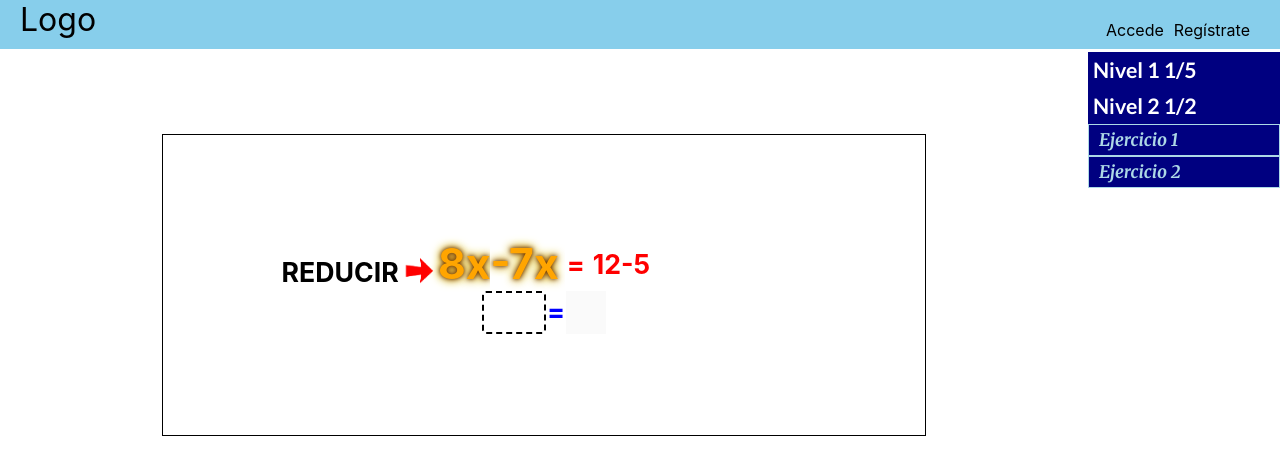
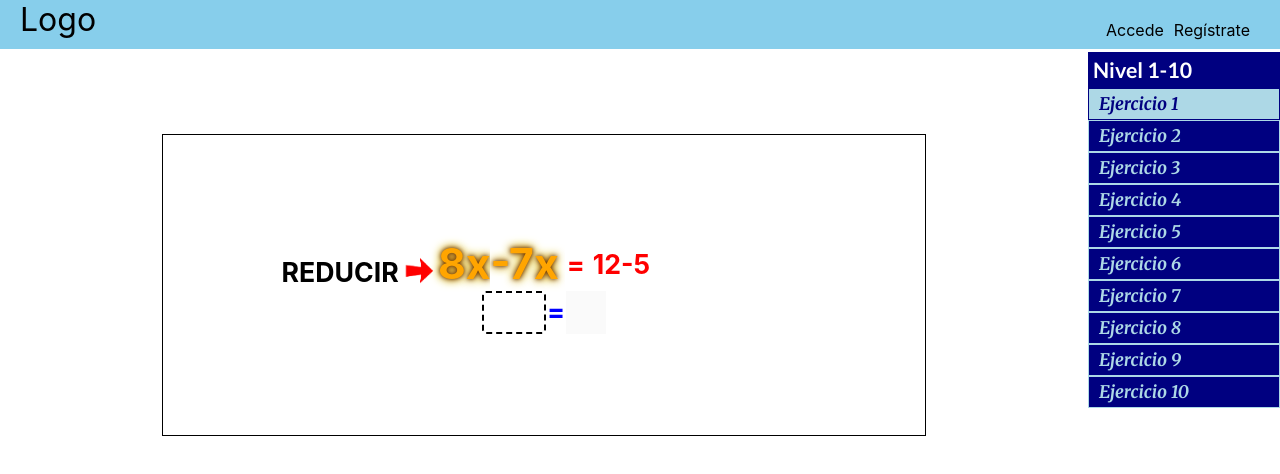
Before and after one commit to chopinex/ecuaciones, a React (Create React App) app: page / in a window 1280 px wide. Shown: the top 474 px of the page. Built offline with nearby package versions, Linux system fonts and the light colour scheme.

Commit message:
Tips y barra lateral ya funcionan Signed-off-by: Arturo Navarro Riveros <arnariv@outlook.com>

```diff
--- a/src/components/Principal/BarraLateral.js
+++ b/src/components/Principal/BarraLateral.js
@@ -2,9 +2,24 @@ import React,{useState} from 'react'
 import './BarraLateral.css'
 
 const BarraLateral = (props) =>{
-	const nivel=2;
-	const ejercicio=1;
-	const [mostrar,setMostrar] = useState([false,false]);
+
+	var cntNivel=[];
+	let nvl = "1";
+	let cnt = 0;
+	var nvls = 1;
+	Object.keys(props.initialData).map(ecuacionId => {
+		if(props.initialData[ecuacionId]['nivel']===nvl)
+			cnt++;
+		else{
+			cntNivel.push(cnt);
+			cnt=0;
+			nvl=props.initialData[ecuacionId]['nivel'];
+			nvls++;
+		}
+	});
+	cntNivel.push(cnt);
+
+	const [mostrar,setMostrar] = useState([true,false,false,false,false]);
 
 	const handleClick = (clave) =>{
 		let items =[...mostrar];
@@ -12,39 +27,30 @@ const BarraLateral = (props) =>{
 		setMostrar(items);
 	};
 
+	const activo= {backgroundColor:"lightBlue",color:"navy",border:"navy 1px solid"};
+
+	const ejercicios=[];
+	const niveles=[];
+	for (let i = 0; i < nvls; i++) {
+		let ej=[];
+		for( let j = 0; j < cntNivel[i]; j++)
+			ej.push(<div key={j} className="ejercicio" style={(props.numEc===j+1)?activo:null}>Ejercicio {j+1}</div>);
+		ejercicios.push(ej);
+ 	}
+ 	for (let i = 0; i < nvls; i++) {
+ 		niveles.push(<div className="nivel">
+ 			<div className="nivel-titulo" onClick={() => handleClick(0)}>Nivel {i+1}-{ejercicios[i].length}</div>
+ 			{(props.numNiv ===i+1 || mostrar[i]) && <div>
+ 				{ejercicios[i]}
+ 			 </div>
+ 			}
+ 			</div>
+ 		);
+	}
+
 	return(
 		<div className="barra">
-			<div className="nivel">
-				<div className="nivel-titulo" onClick={() => handleClick(0)}>Nivel 1 1/5</div>
-				{(nivel===1 || mostrar[0]) && <div>
-					<div className="ejercicio">
-						Ejercicio 1
-					</div>
-					<div className="ejercicio">
-						Ejercicio 2
-					</div>
-					<div className="ejercicio">
-						Ejercicio 3
-					</div>
-					<div className="ejercicio">
-						Ejercicio 4
-					</div>
-					<div className="ejercicio">
-						Ejercicio 5
-					</div>
-				</div>}
-			</div>
-			<div className="nivel">
-				<div className="nivel-titulo" onClick={() => handleClick(1)}>Nivel 2 1/2</div>
-				{(nivel===2 || mostrar[1]) && <div>
-					<div className="ejercicio">
-						Ejercicio 1
-					</div>
-					<div className="ejercicio">
-						Ejercicio 2
-					</div>
-				</div>}
-			</div>
+			{niveles}
 		</div>
 	)
 }
--- a/src/components/Principal/Principal.js
+++ b/src/components/Principal/Principal.js
@@ -8,24 +8,26 @@ const Principal = () =>{
     const [lado,setLado] = useState('column-1')
     const [paso,setPaso] = useState('reducir')
     const [etapa,setEtapa] = useState('')
+    const [nivID,setNivID] = useState(1)
     const [ecuaID,setEcuaID] = useState(1)
     const redFirst=false
 
     const allData = require('../../data/ecuaciones.json');
-    //const initialData = allData['ejercicio-1'];
 
     const tipIzquierda0 = {left: "20%",top: "180px"};
-    const tipIzquierda = {left: "22vw",top: "32vh"};
+    const tipIzquierda = {left: "22vw",top: (32+70*(ecuaID-1)).toString()+"vh"};
     const tipTransponer = {left: "26%",top: "280px"};
     const tipDerecha0 = {left: "64%",top: "180px"};
-    const tipDerecha = {left: "55vw",top: "30vh"};
+    const tipDerecha = {left: "55vw",top: (30+70*(ecuaID-1)).toString()+"vh"};
     const tipAbajo = {left: "30%",top: "325px"};
 
     const vaivenIzq0 ={position: "relative",width:"30px",height:"30px",top:"210px",zIndex:"-1",left:"24%",animation: "vaiven 1s infinite"};
-    const vaivenIzq ={position: "relative",width:"30px",height:"30px",top:"32vh",zIndex:"-1",left:"32vw",animation: "vaiven 1s infinite"};
+    const vaivenIzq ={position: "relative",width:"30px",height:"30px",
+                      top:(32+70*(ecuaID-1)).toString()+"vh",zIndex:"-1",left:"32vw",animation: "vaiven 1s infinite"};
     const vaivenTrp ={position: "relative",width:"30px",height:"30px",top:"280px",zIndex:"-1",left:"32%",animation: "vaiven 1s infinite"};
     const vaivenDer0 ={position: "relative",width:"30px",height:"30px",top:"210px",zIndex:"-1",left:"54%",animation: "vaiven2 1s infinite"};
-    const vaivenDer ={position: "relative",width:"30px",height:"30px",top:"30vh",zIndex:"-1",left:"50vw",animation: "vaiven2 1s infinite"};
+    const vaivenDer ={position: "relative",width:"30px",height:"30px",
+                      top:(30+70*(ecuaID-1)).toString()+"vh",zIndex:"-1",left:"50vw",animation: "vaiven2 1s infinite"};
     const vaivenAbj ={position: "relative",width:"30px",height:"30px",top:"330px",zIndex:"-1",left:"33%",animation: "vaiven 1s infinite"};
 
     useEffect(() => {
@@ -87,7 +89,7 @@ const Principal = () =>{
                 }
             )}
             </div>
-             <BarraLateral />
+             <BarraLateral initialData={allData} numNiv={nivID} numEc={ecuaID}/>
         </div>
     );
 }
```
